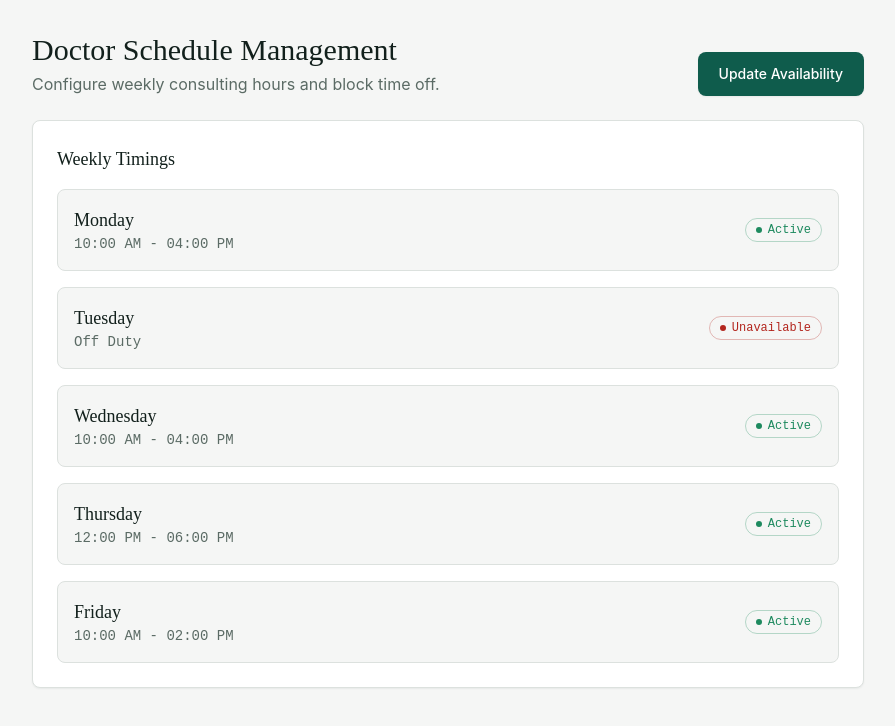
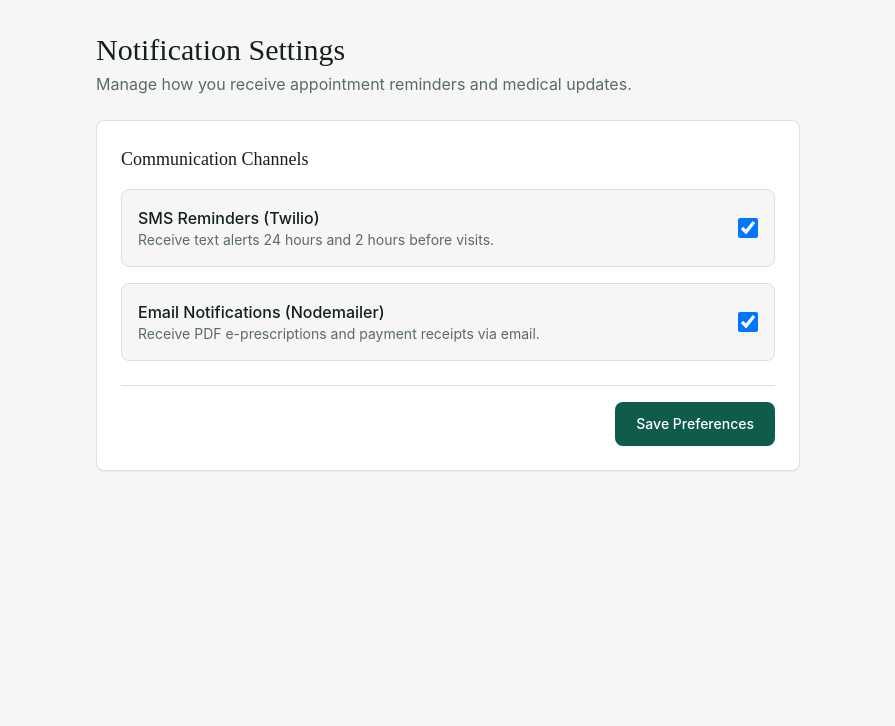
Before and after one commit to aayushmishra321/hospital-management-system_Version1, a React (Vite) app in the folder Frontend/: page / in a window 1280 px wide. Shown: the top 726 px of the page, without its empty margins (192-1087 px from the left). Built offline with nearby package versions, Linux system fonts and the light colour scheme.

Commit message:
feat(patient): build sms and email notification preference settings

```diff
--- a/Frontend/src/App.tsx
+++ b/Frontend/src/App.tsx
@@ -1,9 +1,9 @@
-import { DoctorSchedule } from './pages/DoctorSchedule';
+import { NotificationPreferences } from './pages/NotificationPreferences';
 
 export default function App() {
   return (
     <main className="min-h-screen bg-background text-text-primary antialiased">
-      <DoctorSchedule />
+      <NotificationPreferences />
     </main>
   );
 }
--- /dev/null
+++ b/Frontend/src/pages/NotificationPreferences.tsx
@@ -0,0 +1,41 @@
+import { Card } from '../components/ui/Card';
+import { Button } from '../components/ui/Button';
+
+export const NotificationPreferences = () => {
+    return (
+        <div className="min-h-screen bg-background p-8 max-w-3xl mx-auto space-y-6">
+            <div>
+                <h1 className="text-3xl font-heading text-text-primary">Notification Settings</h1>
+                <p className="text-text-secondary font-body mt-1">
+                    Manage how you receive appointment reminders and medical updates.
+                </p>
+            </div>
+
+            <Card title="Communication Channels">
+                <form className="space-y-6">
+                    <div className="space-y-4">
+                        <label className="flex items-center justify-between p-4 bg-background border border-border rounded-lg cursor-pointer">
+                            <div>
+                                <p className="font-medium text-text-primary">SMS Reminders (Twilio)</p>
+                                <p className="text-sm text-text-secondary font-body">Receive text alerts 24 hours and 2 hours before visits.</p>
+                            </div>
+                            <input type="checkbox" defaultChecked className="w-5 h-5 text-primary rounded border-border" />
+                        </label>
+
+                        <label className="flex items-center justify-between p-4 bg-background border border-border rounded-lg cursor-pointer">
+                            <div>
+                                <p className="font-medium text-text-primary">Email Notifications (Nodemailer)</p>
+                                <p className="text-sm text-text-secondary font-body">Receive PDF e-prescriptions and payment receipts via email.</p>
+                            </div>
+                            <input type="checkbox" defaultChecked className="w-5 h-5 text-primary rounded border-border" />
+                        </label>
+                    </div>
+
+                    <div className="flex justify-end pt-4 border-t border-border">
+                        <Button variant="primary">Save Preferences</Button>
+                    </div>
+                </form>
+            </Card>
+        </div>
+    );
+};
```
